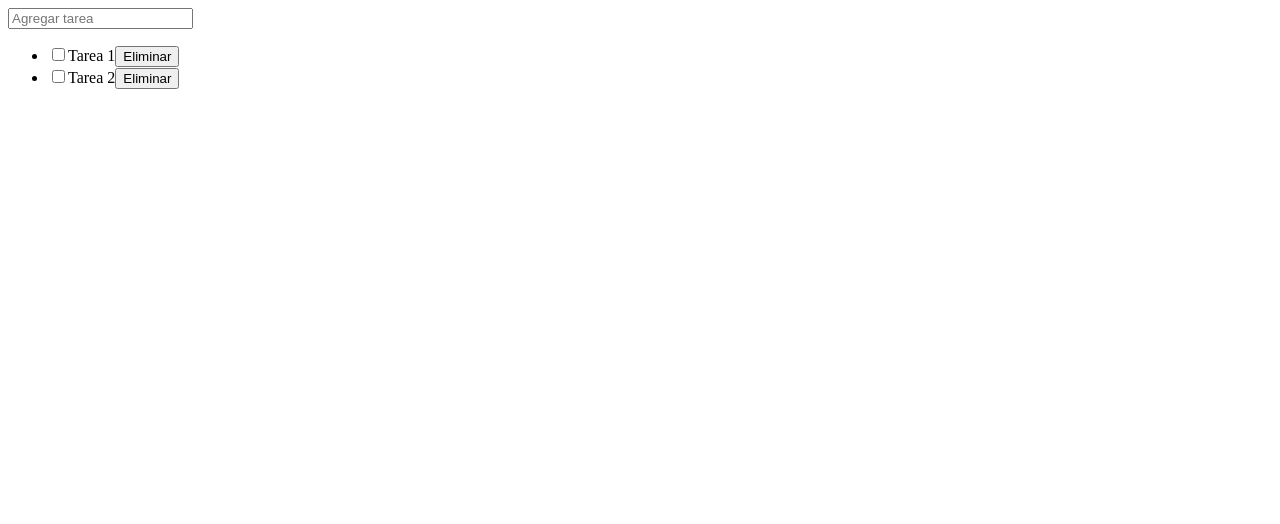
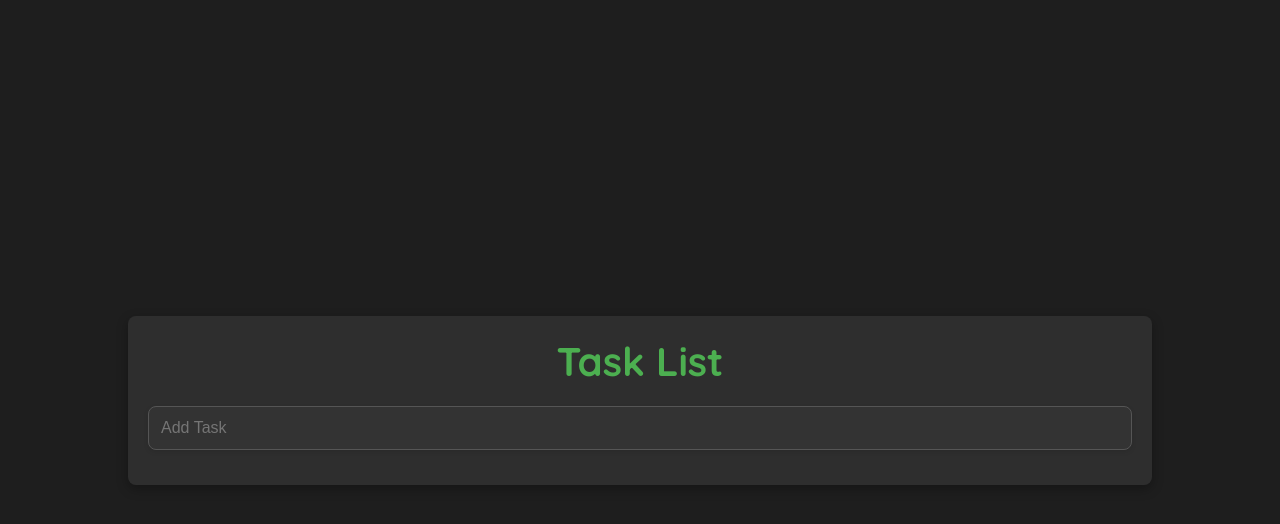
Before and after one commit to OswaldoAPF/task-list-vue, a Vue app: page / in a window 1280 px wide. Shown: the top 524 px of the page. Built offline with nearby package versions, Linux system fonts and the light colour scheme.

Commit message:
style(ui): añadido de colores oscuro, acentos verdes y mejorar diseño del checkbox

```diff
--- a/src/App.vue
+++ b/src/App.vue
@@ -1,6 +1,7 @@
 <template>
-  <div>
-    <input v-model="nuevaTareaTexto" @keyup.enter="agregarTarea" placeholder="Agregar tarea" />
+  <div class="container">
+    <h1>Task List</h1>
+    <input type="text" v-model="nuevaTareaTexto" @keyup.enter="agregarTarea" placeholder="Add Task" />
     <ListaTareas :tareas="tareas" @eliminarTarea="eliminarTarea" @actualizarCompletada="actualizarTarea" />
   </div>
 </template>
@@ -8,14 +9,11 @@
 <script setup>
 import { ref } from 'vue';
 import ListaTareas from './components/ListaTareas.vue';
+import './assets/main.css';
 
 const nuevaTareaTexto = ref('');
-const tareas = ref([
-  { id: 1, texto: 'Tarea 1', completada: false },
-  { id: 2, texto: 'Tarea 2', completada: false },
-]);
+const tareas = ref([]);
 
-// Agregar tarea nueva
 const agregarTarea = () => {
   if (nuevaTareaTexto.value.trim()) {
     tareas.value.push({
@@ -23,16 +21,14 @@ const agregarTarea = () => {
       texto: nuevaTareaTexto.value,
       completada: false,
     });
-    nuevaTareaTexto.value = ''; // Limpiar el input después de agregar la tarea
+    nuevaTareaTexto.value = '';
   }
 };
 
-// Eliminar tarea
 const eliminarTarea = (id) => {
   tareas.value = tareas.value.filter((tarea) => tarea.id !== id);
 };
 
-// Actualizar tarea (marcar como completada)
 const actualizarTarea = (id) => {
   const tarea = tareas.value.find((tarea) => tarea.id === id);
   if (tarea) {
@@ -40,10 +36,3 @@ const actualizarTarea = (id) => {
   }
 };
 </script>
-
-<style>
-h1 {
-  text-align: center;
-  color: #333;
-}
-</style>
--- a/src/assets/main.css
+++ b/src/assets/main.css
@@ -1,34 +1,163 @@
-#app {
-  max-width: 1280px;
-  margin: 0 auto;
-  padding: 2rem;
-  font-weight: normal;
+@import url('https://fonts.googleapis.com/css2?family=Quicksand:wght@300..700&display=swap');
+
+* {
+  margin: 0;
+  padding: 0;
+  box-sizing: border-box;
 }
 
-a,
-.green {
-  text-decoration: none;
-  color: hsla(160, 100%, 37%, 1);
-  transition: 0.4s;
-  padding: 3px;
+body {
+  font-family: Quicksand;
+  background-color: #1e1e1e;
+  color: #f0f0f0;
+  display: flex;
+  justify-content: center;
+  align-items: center;
+  height: 100vh;
+  width: 100%;
 }
 
-@media (hover: hover) {
-  a:hover {
-    background-color: hsla(160, 100%, 37%, 0.2);
-  }
+#app {
+  width: 100%;
+  height: 100%;
+  display: flex;
+  justify-content: center;
+  align-items: center;
 }
 
-@media (min-width: 1024px) {
-  body {
-    background-color: rgb(46, 46, 46);
-    display: flex;
-    place-items: center;
-  }
+.container {
+  min-width: 300px;
+  width: 80%;
+  height: fit-content;
+  max-height: 600px;
+  background-color: #2e2e2e;
+  padding: 20px;
+  border-radius: 8px;
+  box-shadow: 0 4px 12px rgba(0, 0, 0, 0.3);
+  overflow: auto;
+}
 
-  #app {
-    display: grid;
-    grid-template-columns: 1fr 1fr;
-    padding: 0 2rem;
-  }
+.container::-webkit-scrollbar {
+  width: 5px;
+  background-color: #333;
 }
+.container::-webkit-scrollbar-thumb {
+  background-color: #555;
+}
+
+h1 {
+  font-size: 2.5rem;
+  text-align: center;
+  color: #4caf50;
+  margin-bottom: 20px;
+  font-weight: bold;
+}
+
+/* Estilo para el input */
+input[type="text"] {
+  width: 100%;
+  padding: 12px;
+  border-radius: 8px;
+  border: 1px solid #555;
+  background-color: #333;
+  color: #f0f0f0;
+  font-size: 1rem;
+  margin-bottom: 15px;
+  box-shadow: 0 2px 5px rgba(0, 0, 0, 0.1);
+  transition: border 0.3s ease;
+}
+
+input[type="text"]:focus {
+  outline: none;
+  border-color: #4caf50;
+}
+
+input[type="checkbox"] {
+  -webkit-appearance: none;
+  -moz-appearance: none;
+  appearance: none;
+  width: 24px;
+  height: 24px;
+  border-radius: 4px;
+  border: 2px solid #555;
+  background-color: #333;
+  transition: all 0.3s ease;
+  cursor: pointer;
+  position: relative;
+}
+
+input[type="checkbox"]:checked {
+  background-color: #4caf50;
+  border-color: #4caf50;
+}
+
+input[type="checkbox"]:checked::after {
+  content: '✔';
+  position: absolute;
+  top: 0;
+  left: 0;
+  width: 100%;
+  height: 100%;
+  display: flex;
+  align-items: center;
+  justify-content: center;
+  color: white;
+  font-size: 16px;
+  font-weight: bold;
+  transition: all 0.3s ease;
+}
+
+input[type="checkbox"]:hover {
+  border-color: #66bb6a;
+}
+
+ul {
+  list-style: none;
+  padding: 0;
+}
+
+li {
+  display: flex;
+  align-items: center;
+  justify-content: space-between;
+  padding: 12px;
+  margin-bottom: 10px;
+  background-color: #444;
+  border-radius: 8px;
+  box-shadow: 0 2px 4px rgba(0, 0, 0, 0.1);
+  transition: background-color 0.3s ease;
+}
+
+li.completed {
+  text-decoration: line-through;
+  color: #888;
+  background-color: #333;
+}
+
+li:hover {
+  background-color: #555;
+}
+
+/* Botones */
+button {
+  background-color: #ff4d4f;
+  color: white;
+  padding: 4px 8px;
+  border-radius: 4px;
+  border: none;
+  cursor: pointer;
+  font-size: 1rem;
+  transition: background-color 0.3s ease;
+}
+
+button:hover {
+  background-color: #ff2a2e;
+}
+
+button.complete {
+  background-color: #4caf50;
+}
+
+button.complete:hover {
+  background-color: #45a049;
+}
--- a/src/components/ListaTareas.vue
+++ b/src/components/ListaTareas.vue
@@ -14,12 +14,10 @@
 import { defineProps, defineEmits } from 'vue';
 import TareaItem from './TareaItem.vue';
 
-// Recibir las tareas del componente padre
 const props = defineProps({
   tareas: Array,
 });
 
-// Emitir eventos hacia el padre
 const emit = defineEmits(['eliminarTarea', 'actualizarCompletada']);
 
 const eliminarTarea = (id) => {
--- a/src/components/TareaItem.vue
+++ b/src/components/TareaItem.vue
@@ -2,35 +2,31 @@
   <li>
     <input type="checkbox" :checked="tarea.completada" @change="toggleCompletada" />
     <span :class="{ completada: tarea.completada }">{{ tarea.texto }}</span>
-    <button @click="eliminar">Eliminar</button>
+    <button @click="eliminar">x</button>
   </li>
 </template>
 
 <script setup>
 import { defineProps, defineEmits } from 'vue';
 
-// Recibir tarea y métodos como props
 const props = defineProps({
   tarea: Object,
 });
 
 const emit = defineEmits(['eliminarTarea', 'actualizarCompletada']);
 
-// Método para actualizar el estado de la tarea (completada)
 const toggleCompletada = () => {
   emit('actualizarCompletada', props.tarea.id);
 };
 
-// Método para eliminar la tarea
 const eliminar = () => {
   emit('eliminarTarea', props.tarea.id);
 };
 </script>
 
 <style scoped>
-/* Estilo para el texto de las tareas completadas */
 .completada {
   text-decoration: line-through;
-  color: #888; /* O cualquier color que desees */
+  color: #888;
 }
 </style>
```
